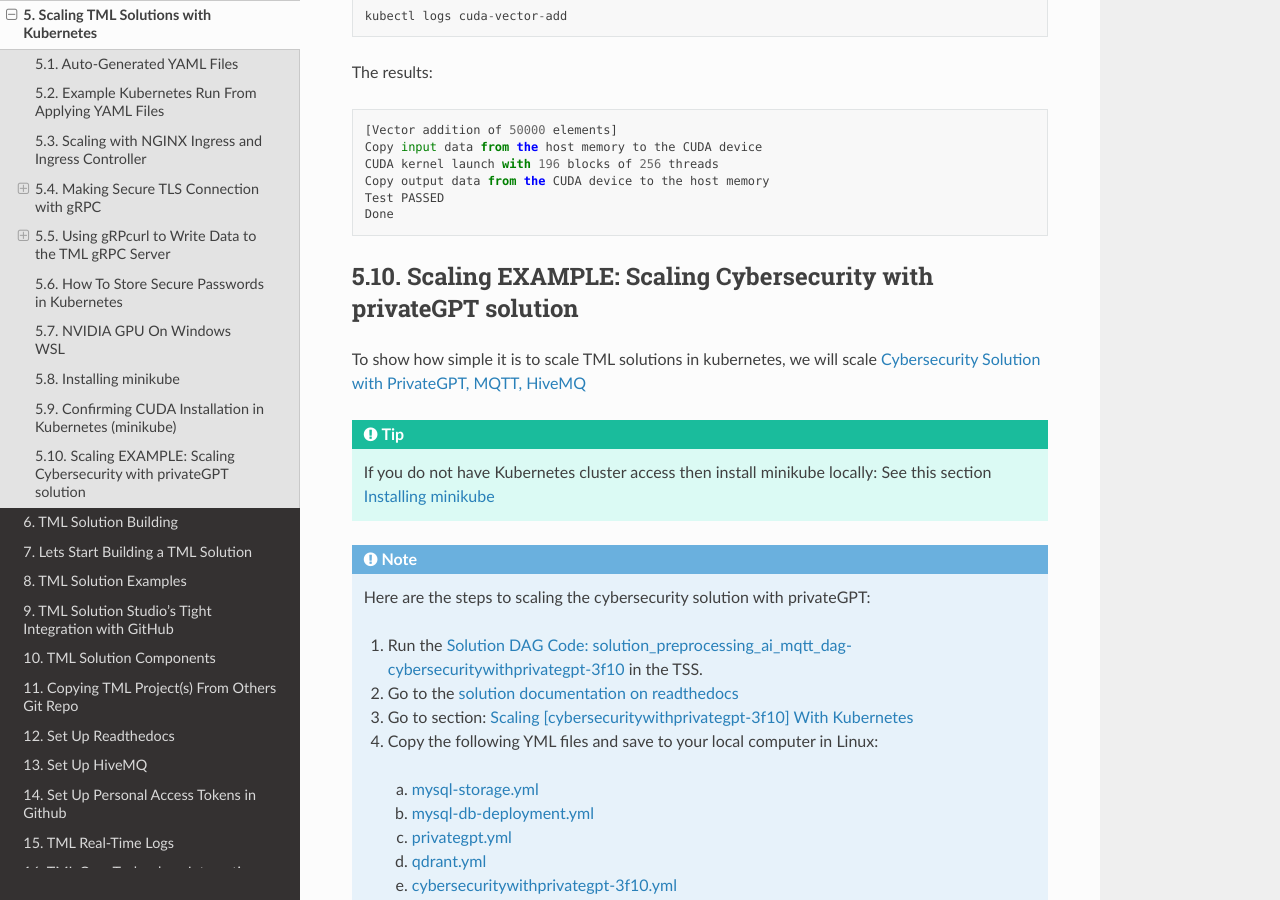
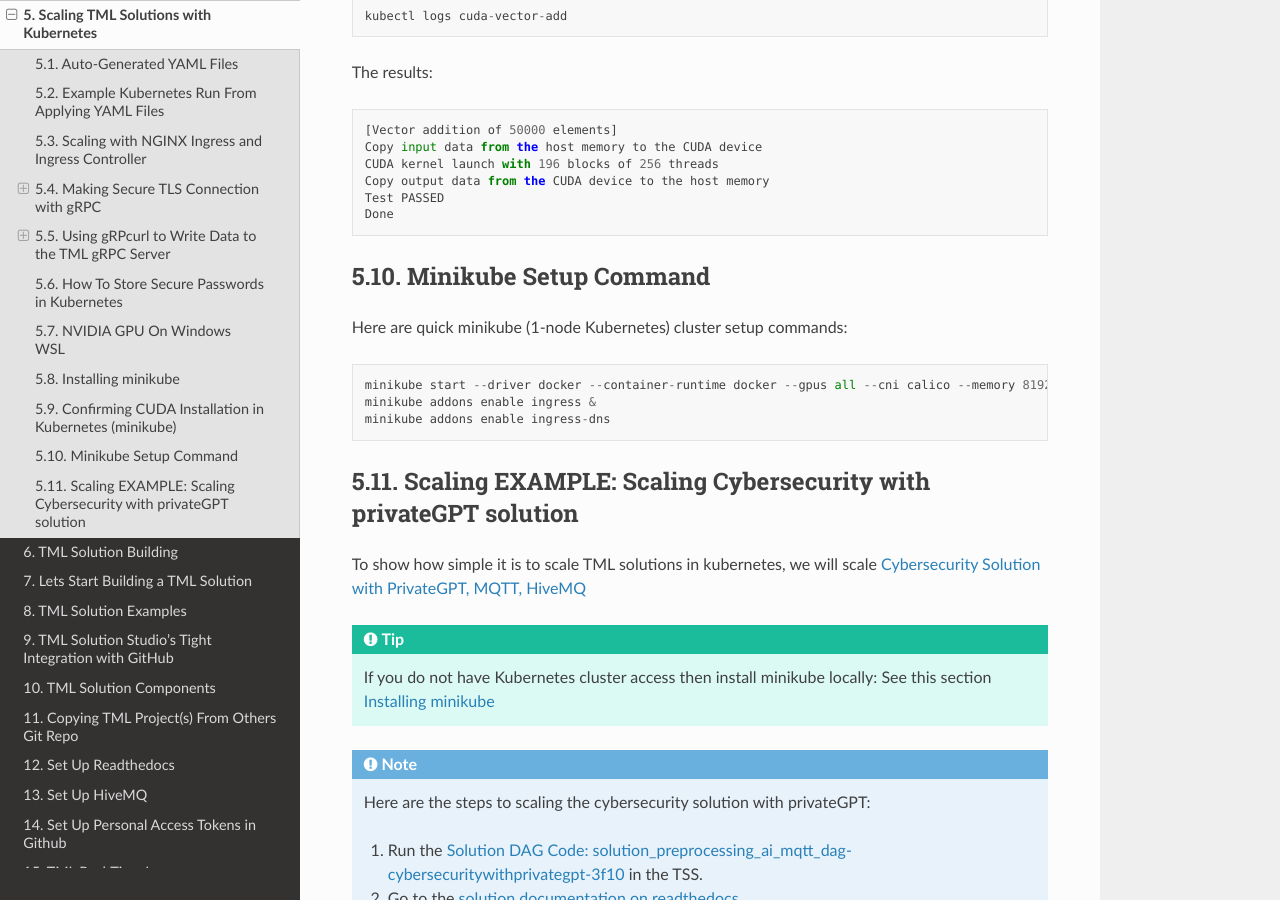
Before and after one commit to smaurice101/readthedocs, a Sphinx documentation site: the page built from docs/source/kube.rst, in a window 1280 px wide and 900 px high, scrolled down 14300 px. Built offline with Sphinx 7.4.7 and the Read the Docs theme 3.1.0, drawn with Linux system fonts in a browser that asks for light colours.

Commit message:
Update kube.rst

```diff
--- a/docs/source/kube.rst
+++ b/docs/source/kube.rst
@@ -649,6 +649,17 @@
     Test PASSED
     Done
 
+Minikube Setup Command
+--------------------------
+
+Here are quick minikube (1-node Kubernetes) cluster setup commands:
+
+.. code-block::
+
+   minikube start --driver docker --container-runtime docker --gpus all --cni calico --memory 8192 &
+   minikube addons enable ingress &
+   minikube addons enable ingress-dns
+
 Scaling EXAMPLE: Scaling Cybersecurity with privateGPT solution
 --------------------------------------------
 
```
